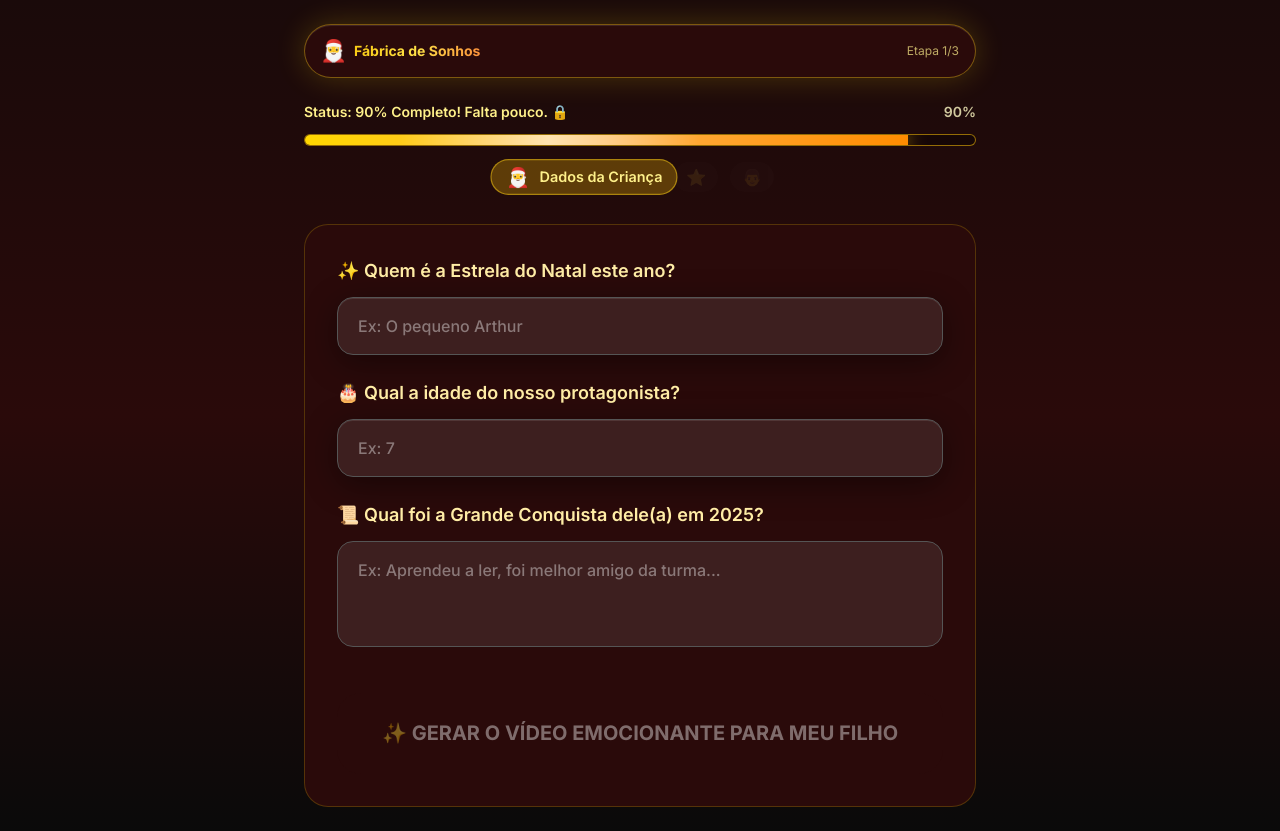
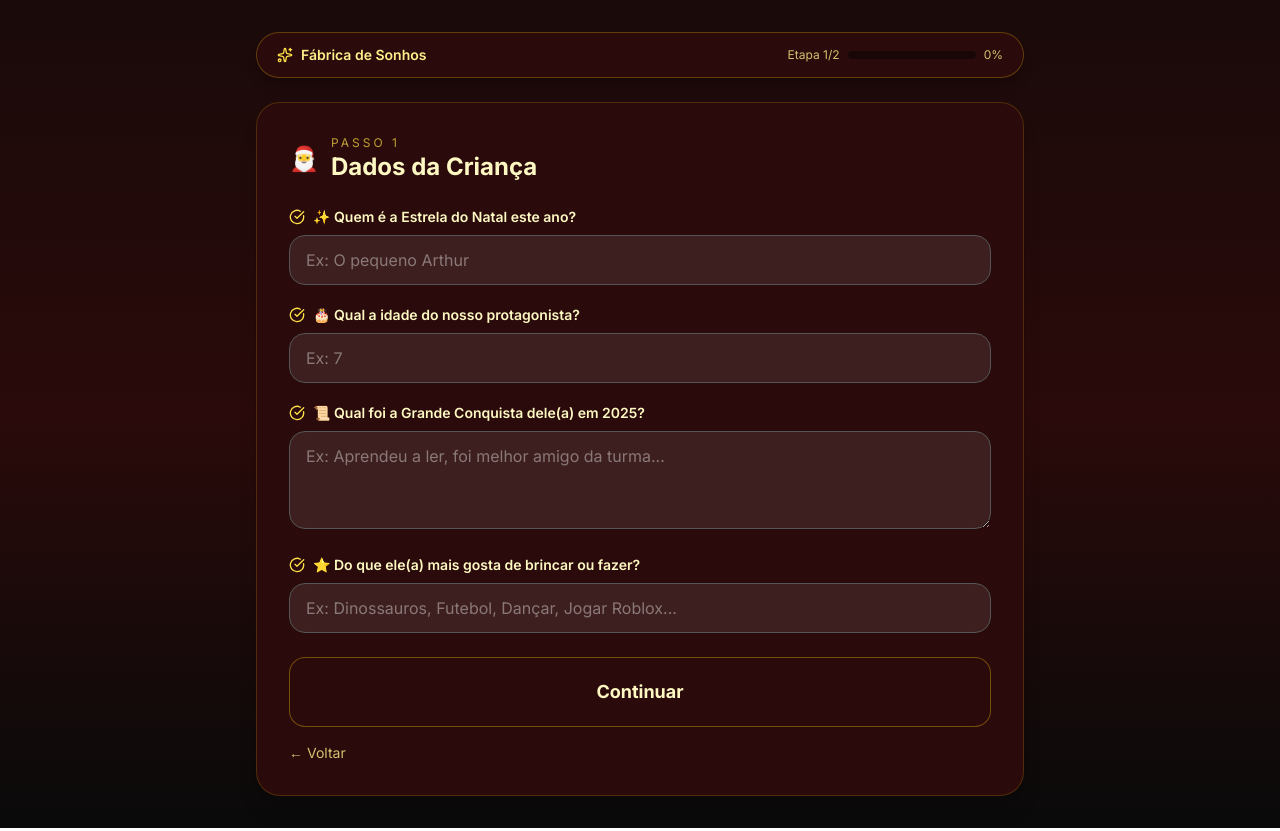
Before and after one commit to luizbem007-dot/PAPAI-NOEL, a React (Vite) app: page /checkout in a window 1280 px wide. Built offline with nearby package versions, Linux system fonts and the light colour scheme.

Commit message:
Atualiza PaymentForm para fluxo 2 passos e novo webhook

```diff
--- a/src/components/PaymentForm.jsx
+++ b/src/components/PaymentForm.jsx
@@ -1,18 +1,16 @@
 import React, { useState } from 'react';
 import { useNavigate } from 'react-router-dom';
 import { motion, AnimatePresence } from 'framer-motion';
-import { CheckCircle, AlertCircle, Sparkles } from 'lucide-react';
+import { AlertCircle, Sparkles, CheckCircle } from 'lucide-react';
 import JoyExplosion from './JoyExplosion';
-import GoldenParticles from './GoldenParticles';
 
 export default function PaymentForm({ onBackToLanding }) {
   const navigate = useNavigate();
-  const [currentStep, setCurrentStep] = useState(0);
+
   const [formData, setFormData] = useState({
     childName: '',
     childAge: '',
     goodBehavior: '',
-    improveBehavior: '',
     wish: '',
     parentName: '',
     parentEmail: '',
@@ -20,23 +18,16 @@ export default function PaymentForm({ onBackToLanding }) {
   });
 
   const [errors, setErrors] = useState({});
-  const [completedFields, setCompletedFields] = useState({});
+  const [currentStep, setCurrentStep] = useState(0);
   const [isSubmitting, setIsSubmitting] = useState(false);
   const [showJoy, setShowJoy] = useState(false);
-  const [showParticles, setShowParticles] = useState({});
-  const [ageTooltip, setAgeTooltip] = useState('');
-  const [ctaBoost, setCtaBoost] = useState(false);
 
+  // Only two steps: child data and parent data
   const steps = [
     {
       title: 'Dados da Criança',
-      fields: ['childName', 'childAge', 'goodBehavior'],
+      fields: ['childName', 'childAge', 'goodBehavior', 'wish'],
       icon: '🎅',
-    },
-    {
-      title: 'Mais Sobre Seu Filho',
-      fields: ['improveBehavior', 'wish'],
-      icon: '⭐',
     },
     {
       title: 'Seus Dados',
@@ -46,139 +37,57 @@ export default function PaymentForm({ onBackToLanding }) {
   ];
 
   const allFields = [
-    {
-      id: 'childName',
-      label: '✨ Quem é a Estrela do Natal este ano?',
-      type: 'text',
-      placeholder: 'Ex: O pequeno Arthur',
-      required: true,
-      step: 0,
-    },
-    {
-      id: 'childAge',
-      label: '🎂 Qual a idade do nosso protagonista?',
-      type: 'number',
-      placeholder: 'Ex: 7',
-      required: true,
-      step: 0,
-      min: 3,
-      max: 18,
-    },
-    {
-      id: 'goodBehavior',
-      label: '📜 Qual foi a Grande Conquista dele(a) em 2025?',
-      type: 'textarea',
-      placeholder: 'Ex: Aprendeu a ler, foi melhor amigo da turma...',
-      required: true,
-      step: 0,
-    },
-    {
-      id: 'improveBehavior',
-      label: '🌱 O que podemos mencionar para melhorar? (Opcional)',
-      type: 'textarea',
-      placeholder: 'Ex: Comer mais vegetais, guardar os brinquedos...',
-      required: false,
-      step: 1,
-    },
-    {
-      id: 'wish',
-      label: '⭐ Do que ele(a) mais gosta de brincar ou fazer?',
-      type: 'text',
-      placeholder: 'Ex: Dinossauros, Futebol, Dançar, Jogar Roblox...',
-      required: true,
-      step: 1,
-    },
-    {
-      id: 'parentName',
-      label: '👤 Como devemos chamá-lo(a)?',
-      type: 'text',
-      placeholder: 'Ex: João Silva',
-      required: true,
-      step: 2,
-    },
-    {
-      id: 'parentEmail',
-      label: '📧 Onde enviamos a confirmação?',
-      type: 'email',
-      placeholder: 'seu@email.com',
-      required: true,
-      step: 2,
-    },
-    {
-      id: 'parentWhatsapp',
-      label: '📱 WhatsApp para receber a magia',
-      type: 'tel',
-      placeholder: '(11) 99999-9999',
-      required: true,
-      step: 2,
-    },
+    { id: 'childName', label: '✨ Quem é a Estrela do Natal este ano?', type: 'text', placeholder: 'Ex: O pequeno Arthur', required: true, step: 0 },
+    { id: 'childAge', label: '🎂 Qual a idade do nosso protagonista?', type: 'number', placeholder: 'Ex: 7', min: 3, max: 18, required: true, step: 0 },
+    { id: 'goodBehavior', label: '📜 Qual foi a Grande Conquista dele(a) em 2025?', type: 'textarea', placeholder: 'Ex: Aprendeu a ler, foi melhor amigo da turma...', required: true, step: 0 },
+    { id: 'wish', label: '⭐ Do que ele(a) mais gosta de brincar ou fazer?', type: 'text', placeholder: 'Ex: Dinossauros, Futebol, Dançar, Jogar Roblox...', required: true, step: 0 },
+    { id: 'parentName', label: '👤 Como devemos chamá-lo(a)?', type: 'text', placeholder: 'Ex: João Silva', required: true, step: 1 },
+    { id: 'parentEmail', label: '📧 Onde enviamos a confirmação?', type: 'email', placeholder: 'seu@email.com', required: true, step: 1 },
+    { id: 'parentWhatsapp', label: '📱 WhatsApp para receber a magia', type: 'tel', placeholder: '(11) 99999-9999', required: true, step: 1 },
   ];
 
-  const handleFieldChange = (fieldId, value) => {
-    setFormData(prev => ({ ...prev, [fieldId]: value }));
-    setErrors(prev => ({ ...prev, [fieldId]: '' }));
-
-    if (value && value.toString().trim()) {
-      const wasEmpty = !completedFields[fieldId];
-      setCompletedFields(prev => ({ ...prev, [fieldId]: true }));
-
-      if (wasEmpty) {
-        setShowParticles(prev => ({ ...prev, [fieldId]: true }));
-        setTimeout(() => setShowParticles(prev => ({ ...prev, [fieldId]: false })), 1000);
-      }
-    }
-
-    if (fieldId === 'childAge' && value) {
-      setAgeTooltip(`${value} anos? Que idade fantástica! 🌟`);
-      setTimeout(() => setAgeTooltip(''), 3000);
-    }
+  const handleFieldChange = (id, value) => {
+    setFormData(prev => ({ ...prev, [id]: value }));
+    setErrors(prev => ({ ...prev, [id]: '' }));
   };
 
   const validateCurrentStep = () => {
-    const fieldsInStep = allFields.filter(f => f.step === currentStep && f.required);
+    const needed = steps[currentStep].fields;
     const newErrors = {};
-
-    fieldsInStep.forEach(field => {
-      if (!formData[field.id] || !formData[field.id].toString().trim()) {
-        newErrors[field.id] = `${field.label} é obrigatório`;
+    needed.forEach(field => {
+      if (!formData[field] || !formData[field].toString().trim()) {
+        newErrors[field] = 'Campo obrigatório';
       }
     });
-
     setErrors(newErrors);
     return Object.keys(newErrors).length === 0;
   };
 
-  const handleNextStep = () => {
+  const handleNext = () => {
     if (!validateCurrentStep()) return;
-
     setShowJoy(true);
-    setTimeout(() => {
-      setShowJoy(false);
+    setTimeout(() => setShowJoy(false), 800);
     setCurrentStep(prev => Math.min(prev + 1, steps.length - 1));
-    }, 800);
   };
 
-  const handlePrevStep = () => {
-    setCurrentStep(prev => prev - 1);
+  const handlePrev = () => {
+    setCurrentStep(prev => Math.max(prev - 1, 0));
   };
 
   const handleBackClick = () => {
-    if (onBackToLanding) {
-      onBackToLanding();
-    }
+    if (onBackToLanding) onBackToLanding();
     setTimeout(() => navigate('/'), 600);
   };
 
   const handleFinalSubmit = async () => {
     if (!validateCurrentStep()) return;
-
     setIsSubmitting(true);
 
     const checkoutUrl = 'https://go.papainoeloficial.shop/pay/mensagem-do-papai-noel';
     const emailParam = formData.parentEmail ? `?email=${encodeURIComponent(formData.parentEmail)}` : '';
 
     try {
-      await fetch('https://webhook.fiqon.app/webhook/019b328c-2f54-71dd-9f0c-9953ce65ce81/16e46e3a-a56e-4e05-b240-cf5fcb8c97f8', {
+      await fetch('https://hook.us2.make.com/5fotcnn5gupa13xpt83z19o9uf1nj8hb', {
         method: 'POST',
         headers: { 'Content-Type': 'application/json' },
         body: JSON.stringify({
@@ -187,299 +96,134 @@ export default function PaymentForm({ onBackToLanding }) {
           status: 'Aguardando Pagamento',
         }),
       });
-    } catch (error) {
-      console.error('Erro ao enviar webhook (ignorado para não travar venda):', error);
+    } catch (err) {
+      console.error('Erro ao enviar webhook (ignorado):', err);
     } finally {
       window.location.href = `${checkoutUrl}${emailParam}`;
     }
   };
 
-  const currentStepSafeIndex = Math.min(currentStep, steps.length - 1);
-  const stepsFieldsCount = steps[currentStep].fields.length;
-  const stepsFieldsCompleted = steps[currentStep].fields.filter(f => completedFields[f]).length;
-  const baseProgress = 90;
-  const stepProgress = stepsFieldsCount ? baseProgress + ((stepsFieldsCompleted / stepsFieldsCount) * (100 - baseProgress)) : baseProgress;
-  const maxInteractiveProgress = 95;
-  const visualProgress = Math.min(stepProgress, maxInteractiveProgress);
-  const progressPercentage = ctaBoost ? 100 : visualProgress;
-
-  const containerVariants = {
-    hidden: { opacity: 0, y: 20 },
-    visible: {
-      opacity: 1,
-      y: 0,
-      transition: { duration: 0.6, ease: 'easeOut' },
-    },
-  };
-
-  const fieldVariants = {
-    hidden: { opacity: 0, x: 20 },
-    visible: {
-      opacity: 1,
-      x: 0,
-      transition: { duration: 0.4, ease: 'easeOut' },
-    },
-  };
-
-  const triggerCtaBoost = () => {
-    setCtaBoost(true);
-    setTimeout(() => setCtaBoost(false), 1200);
-  };
+  const currentFields = allFields.filter(f => f.step === currentStep);
+  const allRequired = steps[currentStep].fields;
+  const completedCount = allRequired.filter(f => formData[f]?.toString().trim()).length;
+  const progress = Math.round((completedCount / allRequired.length) * 100);
 
   return (
     <motion.div
-      variants={containerVariants}
-      initial="hidden"
-      animate="visible"
-      className="min-h-screen py-6 px-4 sm:px-6 lg:px-8 relative overflow-hidden bg-gradient-to-b from-[#1a0a0a] via-[#2a0a0a] to-[#0a0a0a]"
+      initial={{ opacity: 0, y: 10 }}
+      animate={{ opacity: 1, y: 0 }}
+      className="min-h-screen py-8 px-4 sm:px-6 lg:px-8 bg-gradient-to-b from-[#1a0a0a] via-[#2a0a0a] to-[#0a0a0a] text-white"
     >
-
       <JoyExplosion trigger={showJoy} onComplete={() => {}} />
 
-      <div className="max-w-2xl mx-auto relative z-10">
-
-        {/* Compact Magical Navigation Bar */}
-        <motion.div
-          initial={{ opacity: 0, y: -10 }}
-          animate={{ opacity: 1, y: 0 }}
-          className="mb-6 flex items-center justify-between px-4 py-3 bg-[#2a0a0a] rounded-full border border-yellow-400/40 shadow-lg"
-          style={{ boxShadow: '0 0 30px rgba(255, 215, 0, 0.2), inset 0 1px 0 rgba(255, 255, 255, 0.1)' }}
-        >
+      <div className="max-w-3xl mx-auto space-y-6">
+        <div className="flex items-center justify-between bg-[#2a0a0a] border border-yellow-500/30 rounded-full px-5 py-3 shadow-lg">
           <div className="flex items-center gap-2">
-            <motion.span
-              animate={{ scale: [1, 1.2, 1] }}
-              transition={{ duration: 2, repeat: Infinity }}
-              className="text-xl"
-            >
-              🎅
-            </motion.span>
-            <span className="text-sm font-bold bg-gradient-to-r from-yellow-400 via-yellow-300 to-orange-400 bg-clip-text text-transparent">Fábrica de Sonhos</span>
+            <Sparkles className="w-4 h-4 text-yellow-300" />
+            <span className="text-sm font-semibold text-yellow-200">Fábrica de Sonhos</span>
           </div>
-          <span className="text-xs text-yellow-200/70">Etapa {currentStepSafeIndex + 1}/{steps.length}</span>
-        </motion.div>
-
-        {/* Elegant Integrated Progress Bar */}
-        <motion.div
-          initial={{ opacity: 0, y: -10 }}
-          animate={{ opacity: 1, y: 0 }}
-          className="mb-8"
-        >
-          <div className="flex justify-between items-center mb-3">
-            <span className="text-yellow-200 font-semibold text-sm">Status: 90% Completo! Falta pouco. 🔒</span>
-            <span className="text-yellow-100/80 text-sm font-semibold">{Math.round(progressPercentage)}%</span>
+          <div className="flex items-center gap-2 text-xs text-yellow-200/80">
+            <span>Etapa {currentStep + 1}/{steps.length}</span>
+            <span className="w-32 h-2 bg-black/40 rounded-full overflow-hidden block">
+              <span className="h-full bg-gradient-to-r from-yellow-400 via-orange-400 to-orange-500 block" style={{ width: `${progress}%` }} />
+            </span>
+            <span>{progress}%</span>
+          </div>
         </div>
 
-          {/* Progress bar with pulsing golden glow */}
-          <div className="relative h-3 bg-black/30 rounded-full overflow-hidden border border-yellow-500/60">
-            <motion.div
-              initial={{ width: `${baseProgress}%` }}
-              animate={{
-                width: `${progressPercentage}%`,
-                boxShadow: [
-                  '0 0 12px rgba(255, 215, 0, 0.6)',
-                  '0 0 28px rgba(255, 165, 0, 0.85)',
-                  '0 0 12px rgba(255, 215, 0, 0.6)',
-                ],
-              }}
-              transition={{
-                width: { duration: 0.5 },
-                boxShadow: { duration: 2, repeat: Infinity },
-              }}
-              className="h-full bg-gradient-to-r from-[#ffd700] via-[#ffb347] to-[#ff8c00] relative"
-            >
-              <motion.div
-                animate={{ x: ['-100%', '100%'] }}
-                transition={{ duration: 1.5, repeat: Infinity, ease: 'linear' }}
-                className="absolute inset-0 w-1/2 bg-gradient-to-r from-transparent via-white/60 to-transparent"
-              />
-            </motion.div>
+        <div className="bg-[#2a0a0a] border border-yellow-500/20 rounded-3xl p-8 shadow-xl space-y-6">
+          <div className="flex items-center gap-3">
+            <span className="text-2xl" aria-hidden>{steps[currentStep].icon}</span>
+            <div>
+              <p className="text-xs uppercase tracking-[0.25em] text-yellow-300/70">Passo {currentStep + 1}</p>
+              <h2 className="text-2xl font-black text-yellow-100">{steps[currentStep].title}</h2>
+            </div>
           </div>
 
-          {/* Elegant integrated step dots */}
-          <div className="flex justify-center gap-3 mt-4">
-            {steps.map((step, i) => (
-              <motion.div
-                key={i}
-                animate={{
-                  scale: i === currentStepSafeIndex ? [1, 1.2, 1] : 1,
-                  opacity: i <= currentStepSafeIndex ? 1 : 0.3,
-                }}
-                transition={{ duration: 0.5, scale: { duration: 1, repeat: Infinity } }}
-                className={`flex items-center gap-2 px-3 py-1.5 rounded-full text-xs font-semibold ${
-                  i === currentStepSafeIndex
-                    ? 'bg-yellow-500/30 text-yellow-200 border border-yellow-400/50'
-                    : i < currentStepSafeIndex
-                    ? 'bg-green-500/20 text-green-300'
-                    : 'bg-white/5 text-white/30'
-                }`}
-              >
-                <span className="text-base leading-none">{step.icon}</span>
-                {i === currentStepSafeIndex && <span className="hidden sm:inline">{step.title}</span>}
-              </motion.div>
-            ))}
-          </div>
-        </motion.div>
-
-        {/* Form Container */}
           <AnimatePresence mode="wait">
             <motion.div
               key={currentStep}
-            variants={containerVariants}
-            initial="hidden"
-            animate="visible"
-            exit={{ opacity: 0, y: -20 }}
-            className="bg-[#2a0a0a] rounded-3xl p-8 border border-[#FFD700]/20 shadow-md"
-            style={{ boxShadow: 'none' }}
+              initial={{ opacity: 0, y: 10 }}
+              animate={{ opacity: 1, y: 0 }}
+              exit={{ opacity: 0, y: -10 }}
+              className="space-y-5"
             >
-            {/* Campos do Step Atual */}
-            {currentStep < 3 && (
-              <div className="space-y-6">
-                {allFields
-                  .filter(field => field.step === currentStep)
-                  .map((field, idx) => (
-                    <motion.div key={field.id} variants={fieldVariants} className="relative">
-                      <label className="block text-[#FFEDA6] font-semibold mb-3 flex items-center justify-between">
-                        <span className="text-lg">{field.label}</span>
-                        {completedFields[field.id] && (
-                          <motion.div
-                            initial={{ scale: 0, rotate: -180 }}
-                            animate={{ scale: 1, rotate: 0 }}
-                            transition={{ type: 'spring', stiffness: 200 }}
-                          >
-                            <motion.div
-                              animate={{ rotate: 360 }}
-                              transition={{ duration: 2, repeat: Infinity, ease: 'linear' }}
-                            >
-                              ⭐
-                            </motion.div>
-                          </motion.div>
-                        )}
+              {currentFields.map(field => (
+                <div key={field.id} className="space-y-2">
+                  <label className="text-sm font-semibold text-yellow-100 flex items-center gap-2">
+                    <CheckCircle className="w-4 h-4 text-yellow-300" />
+                    {field.label}
                   </label>
 
                   {field.type === 'textarea' ? (
-                        <motion.textarea
-                          whileFocus={{
-                            scale: 1.01
-                          }}
+                    <textarea
+                      rows={3}
                       value={formData[field.id]}
                       onChange={e => handleFieldChange(field.id, e.target.value)}
                       placeholder={field.placeholder}
-                          rows={3}
-                          className={`w-full px-5 py-4 bg-[#3D1F1F] border rounded-2xl focus:outline-none transition-all duration-300 text-white text-base placeholder-white/40 resize-none font-medium ${
+                      className={`w-full px-4 py-3 rounded-2xl bg-[#3d1f1f] border text-white placeholder-white/40 focus:outline-none transition ${
                         errors[field.id]
-                              ? 'border-red-500 bg-red-950/30'
-                              : completedFields[field.id]
-                              ? 'border-[#FFD700] bg-[#3D1F1F]'
-                              : 'border-[#555] focus:border-[#FFD700] focus:shadow-[0_0_15px_rgba(255,215,0,0.5)]'
+                          ? 'border-red-500 shadow-[0_0_12px_rgba(248,113,113,0.45)]'
+                          : 'border-[#555] focus:border-[#FFD700] focus:shadow-[0_0_14px_rgba(255,215,0,0.4)]'
                       }`}
-                          style={{
-                            boxShadow: errors[field.id]
-                              ? '0 0 10px rgba(255, 107, 107, 0.3)'
-                              : completedFields[field.id]
-                              ? '0 0 15px rgba(255, 215, 0, 0.3)'
-                              : 'none',
-                          }}
                     />
                   ) : (
-                        <div className="relative">
-                          <motion.input
-                            whileFocus={{
-                              scale: 1.02,
-                              boxShadow: '0 0 0px rgba(255, 215, 0, 0), 0 0 40px rgba(255, 215, 0, 0.6), inset 0 0 20px rgba(255, 215, 0, 0.1)'
-                            }}
+                    <input
                       type={field.type}
                       value={formData[field.id]}
                       onChange={e => handleFieldChange(field.id, e.target.value)}
                       placeholder={field.placeholder}
                       min={field.min}
                       max={field.max}
-                            className={`w-full px-5 py-4 bg-[#3D1F1F] border rounded-2xl focus:outline-none transition-all duration-300 text-white text-base placeholder-white/40 font-medium ${
+                      className={`w-full px-4 py-3 rounded-2xl bg-[#3d1f1f] border text-white placeholder-white/40 focus:outline-none transition ${
                         errors[field.id]
-                                ? 'border-red-500 bg-red-950/30'
-                                : completedFields[field.id]
-                                ? 'border-[#FFD700] bg-[#3D1F1F]'
-                                : 'border-[#555] focus:border-[#FFD700] focus:shadow-[0_0_15px_rgba(255,215,0,0.5)]'
+                          ? 'border-red-500 shadow-[0_0_12px_rgba(248,113,113,0.45)]'
+                          : 'border-[#555] focus:border-[#FFD700] focus:shadow-[0_0_14px_rgba(255,215,0,0.4)]'
                       }`}
-                            style={{
-                              boxShadow: errors[field.id]
-                                ? '0 0 20px rgba(255, 107, 107, 0.3), inset 0 1px 0 rgba(255, 255, 255, 0.1)'
-                                : completedFields[field.id]
-                                ? '0 0 30px rgba(255, 215, 0, 0.3), inset 0 1px 0 rgba(255, 255, 255, 0.1)'
-                                : '0 8px 32px rgba(0, 0, 0, 0.4), inset 0 1px 0 rgba(255, 255, 255, 0.1)',
-                            }}
                     />
-                          {field.id === 'childAge' && ageTooltip && (
-                            <motion.div
-                              initial={{ opacity: 0, y: -10, scale: 0.9 }}
-                              animate={{ opacity: 1, y: 0, scale: 1 }}
-                              exit={{ opacity: 0 }}
-                              className="absolute -top-14 left-0 bg-[#FFD700] text-black px-5 py-3 rounded-2xl text-sm font-bold shadow-sm border border-yellow-300/50"
-                              style={{ boxShadow: 'none' }}
-                            >
-                              {ageTooltip}
-                              <div className="absolute -bottom-2 left-6 w-4 h-4 bg-yellow-400 transform rotate-45" />
-                            </motion.div>
-                          )}
-                        </div>
                   )}
 
                   {errors[field.id] && (
-                        <motion.p
-                          initial={{ opacity: 0, y: -5 }}
-                          animate={{ opacity: 1, y: 0 }}
-                          className="text-noel-red text-sm mt-2 flex items-center gap-1"
-                        >
+                    <p className="text-sm text-red-400 flex items-center gap-2">
                       <AlertCircle className="w-4 h-4" />
                       {errors[field.id]}
-                        </motion.p>
+                    </p>
                   )}
+                </div>
+              ))}
             </motion.div>
-                  ))}
-              </div>
+          </AnimatePresence>
+
+          <div className="flex flex-col gap-4">
+            {currentStep === steps.length - 1 ? (
+              <motion.button
+                whileHover={!isSubmitting ? { scale: 1.03, y: -2 } : {}}
+                whileTap={!isSubmitting ? { scale: 0.98 } : {}}
+                disabled={isSubmitting}
+                onClick={handleFinalSubmit}
+                className="w-full py-5 rounded-2xl font-black text-lg bg-gradient-to-r from-[#ffd700] via-[#ffb347] to-[#ff8c00] text-black shadow-[0_0_30px_rgba(255,215,0,0.35)] border border-yellow-300/50 disabled:opacity-60 disabled:cursor-not-allowed"
+              >
+                {isSubmitting ? 'Processando...' : '✨ GERAR O VÍDEO EMOCIONANTE'}
+              </motion.button>
+            ) : (
+              <motion.button
+                whileHover={{ scale: 1.03, y: -2 }}
+                whileTap={{ scale: 0.98 }}
+                onClick={handleNext}
+                className="w-full py-5 rounded-2xl font-black text-lg bg-[#2a0a0a] text-yellow-100 border border-yellow-500/40 hover:border-yellow-300 hover:text-white"
+              >
+                Continuar
+              </motion.button>
             )}
 
-            {/* Single Irresistible Magic Button */}
-            <div className="mt-10">
-              <motion.button
-                whileHover={stepProgress === 100 && !isSubmitting ? { scale: 1.08, y: -4 } : {}}
-                whileTap={stepProgress === 100 && !isSubmitting ? { scale: 0.95 } : {}}
-                onClick={() => {
-                  triggerCtaBoost();
-                  if (currentStep === steps.length - 1) {
-                    handleFinalSubmit();
-                  } else {
-                    handleNextStep();
-                  }
-                }}
-                disabled={stepProgress < 100 || isSubmitting}
-                className={`w-full py-7 px-6 rounded-3xl font-black text-lg sm:text-xl transition relative overflow-hidden border-3 ${
-                  stepProgress === 100 && !isSubmitting
-                    ? 'bg-gradient-to-r from-[#ffd700] via-[#ffb347] to-[#ff8c00] text-black cursor-pointer shadow-md border-yellow-200/40'
-                    : 'bg-[#2a0a0a] text-white/40 cursor-not-allowed border-[#333]'
-                }`}
-              >
-                <span className="relative z-10 flex items-center justify-center gap-3 text-center leading-tight">
-                  {isSubmitting
-                    ? 'Processando...'
-                    : formData.childName?.trim()
-                    ? `✨ GERAR O VÍDEO EMOCIONANTE PARA ${formData.childName.trim().toUpperCase()}`
-                    : '✨ GERAR O VÍDEO EMOCIONANTE PARA MEU FILHO'}
-                </span>
-              </motion.button>
-
-              {/* Small back link only if not first step */}
+            <div className="flex justify-between text-sm text-yellow-200/80">
+              <button onClick={handleBackClick} className="hover:text-yellow-100">← Voltar</button>
               {currentStep > 0 && (
-                <motion.button
-                  whileHover={{ opacity: 1, x: -2 }}
-                  onClick={handlePrevStep}
-                  className="w-full mt-4 py-3 text-sm font-bold text-yellow-300/70 hover:text-yellow-200 transition flex items-center justify-center gap-2"
-                >
-                  ← Voltar à Etapa Anterior
-                </motion.button>
+                <button onClick={handlePrev} className="hover:text-yellow-100">Voltar etapa</button>
               )}
             </div>
-          </motion.div>
-        </AnimatePresence>
+          </div>
+        </div>
       </div>
     </motion.div>
   );
```
Lines whose indentation alone changed are shown as unchanged.
